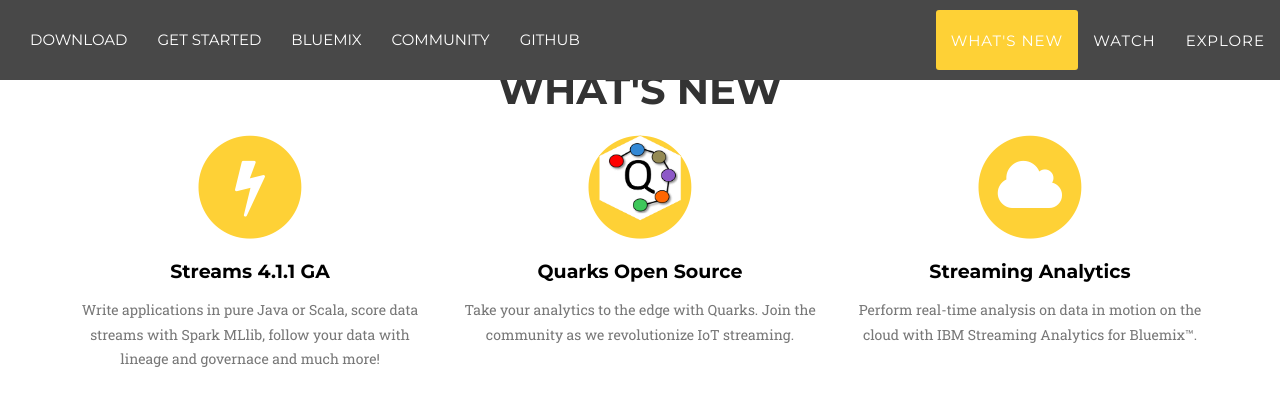
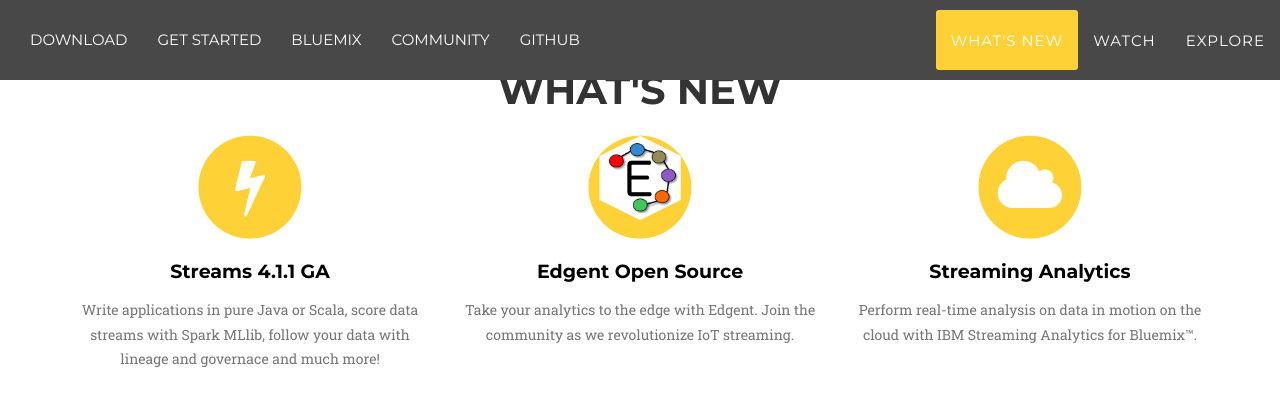
Before and after one commit to IBMStreams/IBMStreams.github.io, a Jekyll site: the page built from index.html, in a window 1280 px wide and 900 px high, scrolled down 633 px. Shown: the top 407 px of the window. Built offline with Jekyll 4.4.1, drawn with Linux system fonts in a browser that asks for light colours; nearby versions of some CDN libraries; some web fonts are replaced.

Commit message:
Update Quarks references to Apache Edgent

```diff
--- a/_includes/whatsNew.html
+++ b/_includes/whatsNew.html
@@ -18,10 +18,10 @@
                 <div class="col-md-4">
                     <span class="fa-stack fa-4x">
                         <i class="fa fa-circle fa-stack-2x text-primary"></i>
-                        <a href="http://quarks.incubator.apache.org" class="fa fa-stack-1x fa-inverse icon"><img src="/img/hexQuarks.png" width="80%"></a>
+                        <a href="http://edgent.incubator.apache.org" class="fa fa-stack-1x fa-inverse icon"><img src="/img/hexEdgent.png" width="80%"></a>
                     </span>
-                    <h4 class="service-heading"><a href="http://quarks.incubator.apache.org" class="blackLink">Quarks Open Source<br></a></h4>
-                    <p class="text-muted">Take your analytics to the edge with Quarks. Join the community as we revolutionize IoT streaming.</p>
+                    <h4 class="service-heading"><a href="http://edgent.incubator.apache.org" class="blackLink">Edgent Open Source<br></a></h4>
+                    <p class="text-muted">Take your analytics to the edge with Edgent. Join the community as we revolutionize IoT streaming.</p>
                 </div>
                 <div class="col-md-4">
                     <span class="fa-stack fa-4x">
```
Also changed, not shown: img/hexEdgent.png (added), img/hexQuarks.png (deleted).
